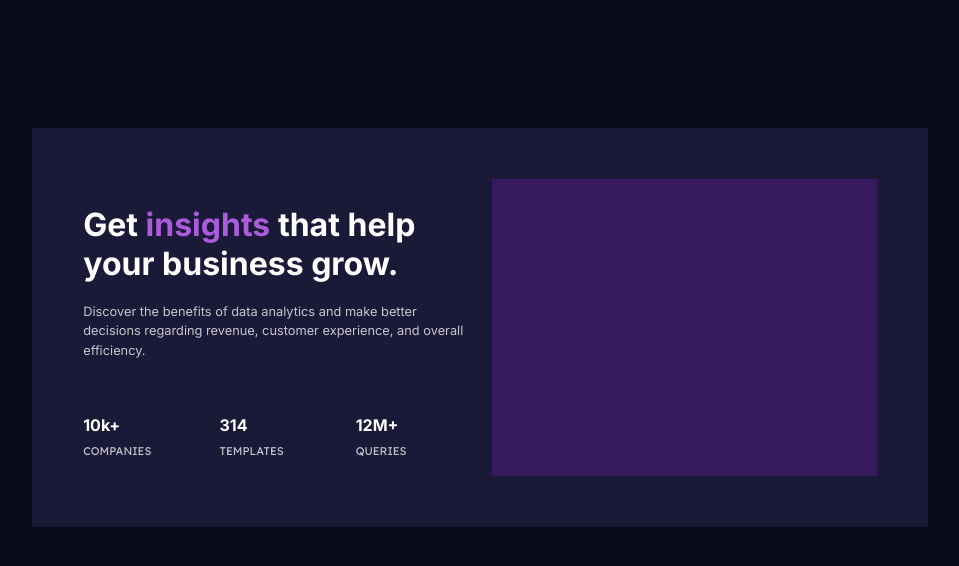
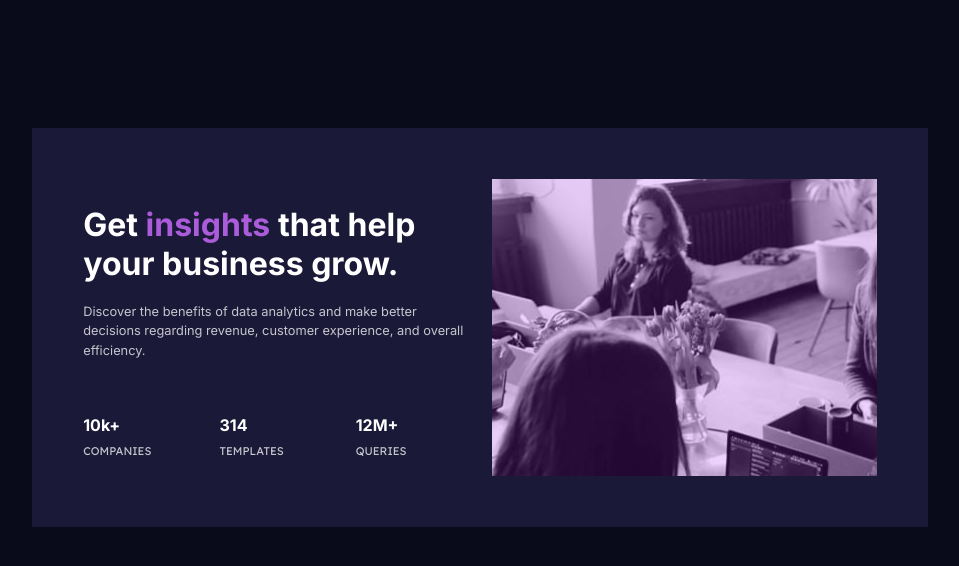
Before and after one commit to Ayozainy/stats, a plain HTML site: page index.html in a window 1280 px wide. Shown: the whole page, without its empty margins (160-1119 px from the left). Drawn offline with nearby package versions, Linux system fonts and the light colour scheme.

Commit message:
Update styles.css

```diff
--- a/styles.css
+++ b/styles.css
@@ -46,7 +46,7 @@ p{
 font-size: 0.8rem;}
 
 .showcase{
-   background-image: url("..image-header-desktop.jpg");
+   background-image: url("image-header-desktop.jpg");
     width:100%;
     height:100%;
     padding: 0%;
```
